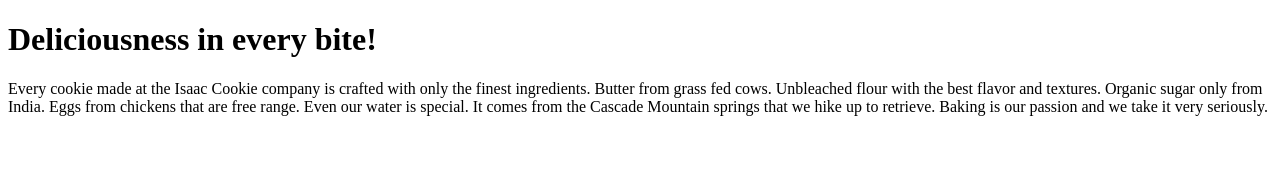
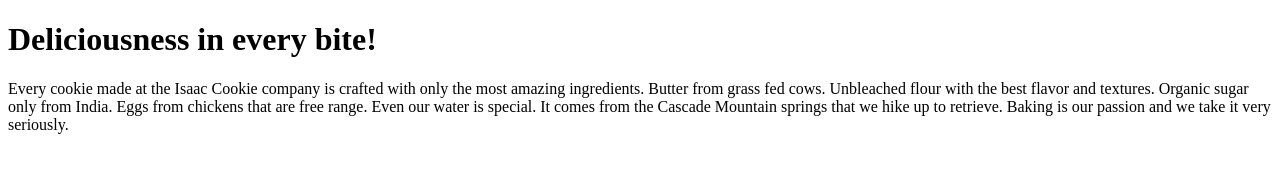
Before and after one commit to 2eezy77/IsaacCookieCompany.com, a plain HTML site: page index.htm in a window 1280 px wide. Drawn offline with Linux system fonts and the light colour scheme.

Commit message:
update index text

```diff
--- a/index.htm
+++ b/index.htm
@@ -4,7 +4,7 @@
 
 <h1>Deliciousness in every bite!</h1>
 <p>Every cookie made at the Isaac Cookie company is crafted with only
-    the finest ingredients. Butter from grass fed cows. Unbleached flour
+    the most amazing ingredients. Butter from grass fed cows. Unbleached flour
      with the best flavor and textures. Organic sugar only from India. Eggs
       from chickens that are free range. Even our water is special.
       It comes from the Cascade Mountain springs that we hike up to retrieve.
```
